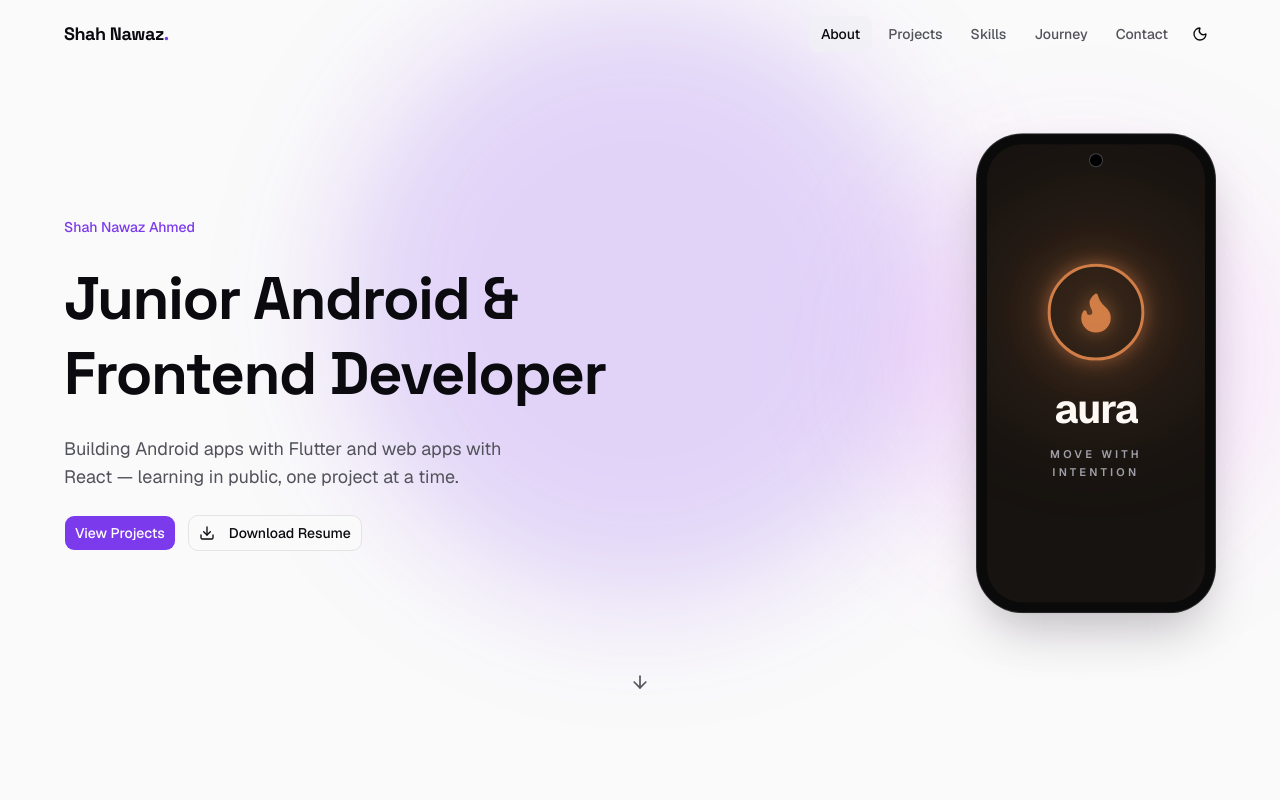
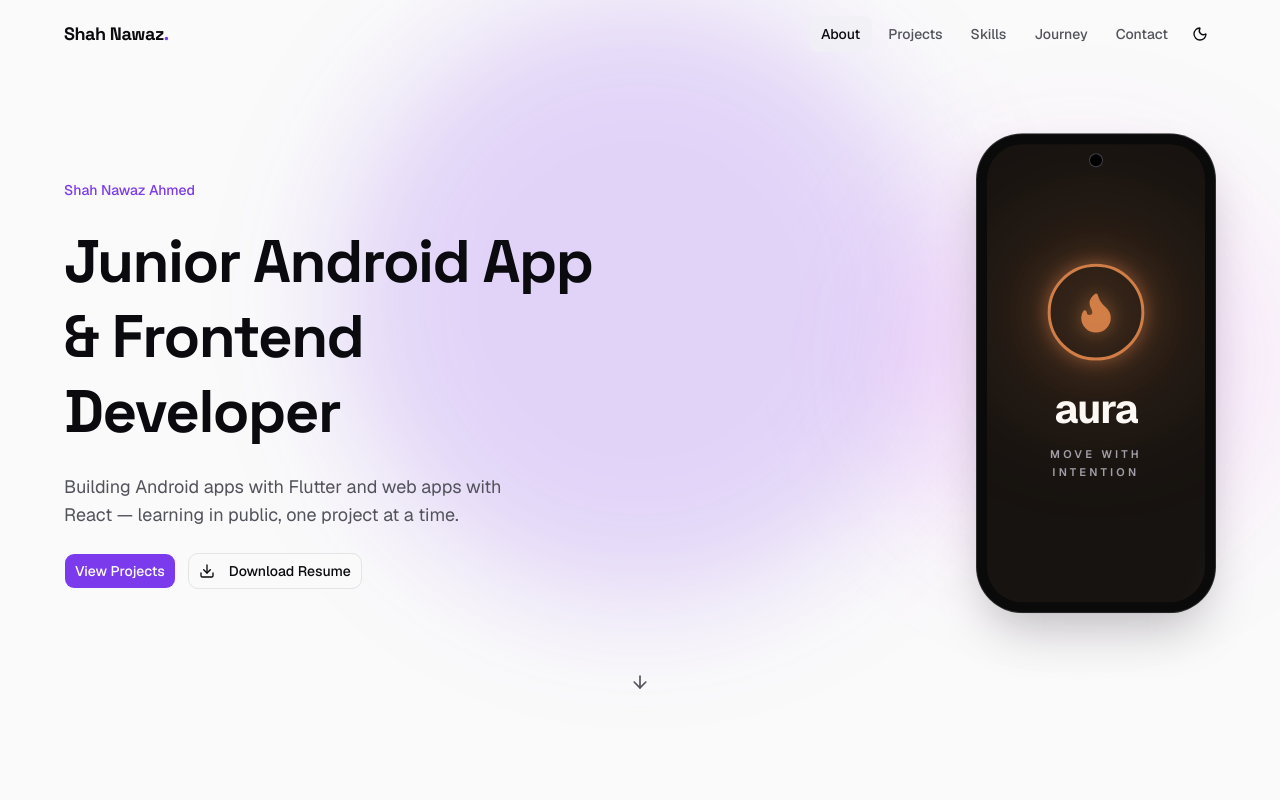
Before and after one commit to shahnawaz-laghari/portfolio, a Next.js app: page / in a window 1280 px wide. Shown: the top 800 px of the page. Built offline with nearby package versions, Linux system fonts and the light colour scheme.

Commit message:
Update job title to 'Junior Android App & Frontend Developer'

```diff
--- a/src/data/profile.ts
+++ b/src/data/profile.ts
@@ -1,7 +1,7 @@
 // TODO: replace email/social links, location, and stat numbers with real values.
 export const profile = {
   name: "Shah Nawaz Ahmed",
-  title: "Junior Android & Frontend Developer",
+  title: "Junior Android App & Frontend Developer",
   location: "Open to internships, junior roles & freelance work · Remote friendly",
   email: "shahnawazahmedlaghari@gmail.com",
   github: "https://github.com/shahnawaz-laghari",
```
